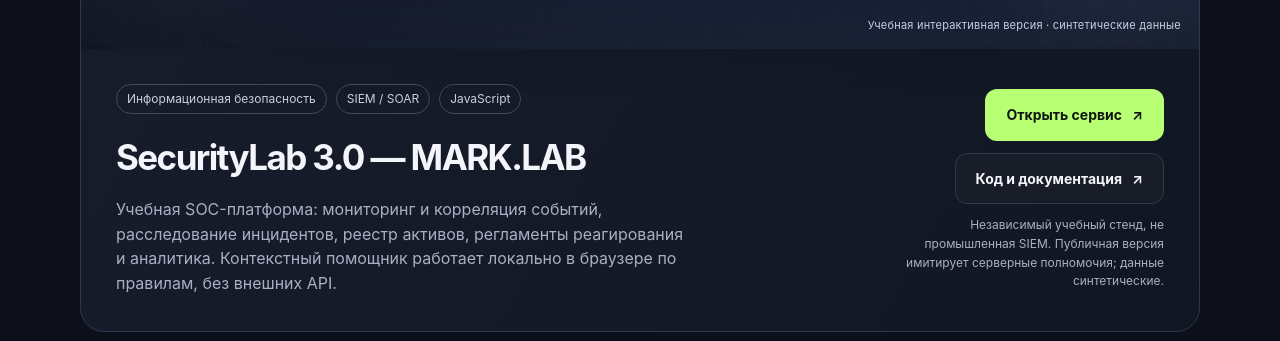
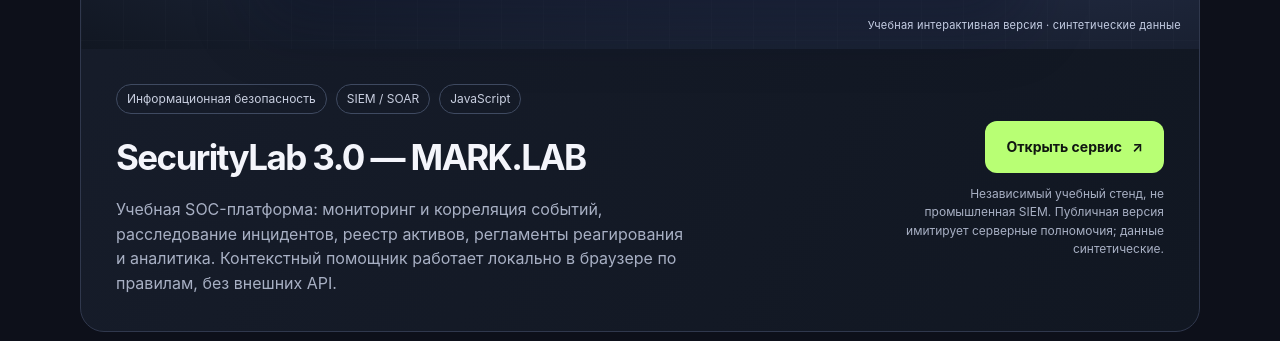
Before and after one commit to NikolasMaGitH/NikolasMaGitH.github.io, a plain HTML site: page index.html in a window 1280 px wide. Shown: the part 1217-1558 px from the top of the page. Drawn offline with Linux system fonts and the light colour scheme.

Commit message:
Keep only SecurityLab live demo links in public portfolio

```diff
--- a/index.html
+++ b/index.html
@@ -118,7 +118,7 @@
           </div>
           <div class="project-info">
             <div><div class="project-meta"><span class="pill">Информационная безопасность</span><span class="pill">SIEM / SOAR</span><span class="pill">JavaScript</span></div><h3 id="securitylab-title">SecurityLab 3.0 — MARK.LAB</h3><p>Учебная SOC-платформа: мониторинг и корреляция событий, расследование инцидентов, реестр активов, регламенты реагирования и аналитика. Контекстный помощник работает локально в браузере по правилам, без внешних API.</p></div>
-            <div class="project-actions"><a class="button primary" href="securitylab/">Открыть сервис <span aria-hidden="true">↗</span></a><a class="button ghost" href="https://github.com/NikolasMaGitH/NikolasMaGitH.github.io/tree/main/securitylab" target="_blank" rel="noopener noreferrer">Код и документация <span aria-hidden="true">↗</span></a><div class="muted-note">Независимый учебный стенд, не промышленная SIEM. Публичная версия имитирует серверные полномочия; данные синтетические.</div></div>
+            <div class="project-actions"><a class="button primary" href="securitylab/">Открыть сервис <span aria-hidden="true">↗</span></a><div class="muted-note">Независимый учебный стенд, не промышленная SIEM. Публичная версия имитирует серверные полномочия; данные синтетические.</div></div>
           </div>
         </article>
 
```
Also changed, not shown: 1 other file.
